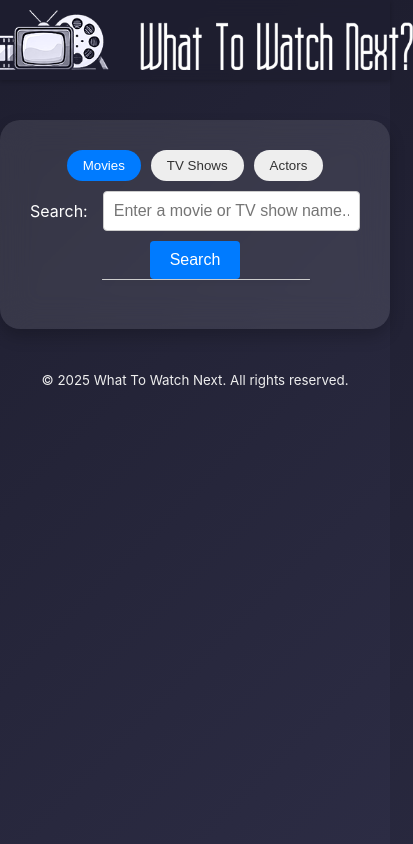
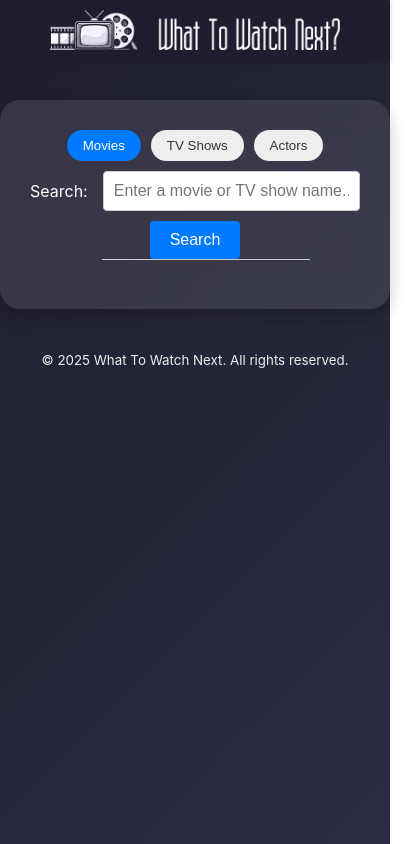
Before and after one commit to Alphapolygon/Movies, a plain HTML site: page index.html in a window 390 px wide. Shown: the whole page, 413 px wide, since content can reach past the window. Drawn offline with Linux system fonts and the light colour scheme; no server answers.

Commit message:
Add files via upload

```diff
--- a/style.css
+++ b/style.css
@@ -35,10 +35,23 @@ header {
 }
 
 #header-logo {
-    max-height: 60px; /* Set a maximum height for the logo */
-    width: auto;      /* Maintain aspect ratio */
-    display: block;   /* Prevents extra space below image */
+    max-height: 50px; /* Increased max-height slightly */
+    width: auto;
+    display: block;
     cursor: pointer;
+    max-width: 100%; /* Ensures the logo scales down */
+    height: auto;
+}
+
+@media (max-width: 768px) { /* Example breakpoint - adjust as needed */
+    #header-logo {
+        max-height: 60px; /* Smaller max-height on smaller screens */
+    }
+}
+@media (max-width: 480px) { /* Example breakpoint - adjust as needed */
+    #header-logo {
+        max-height: 40px; /* Smaller max-height on smaller screens */
+    }
 }
 
 /* Remove h1 styles */
```
